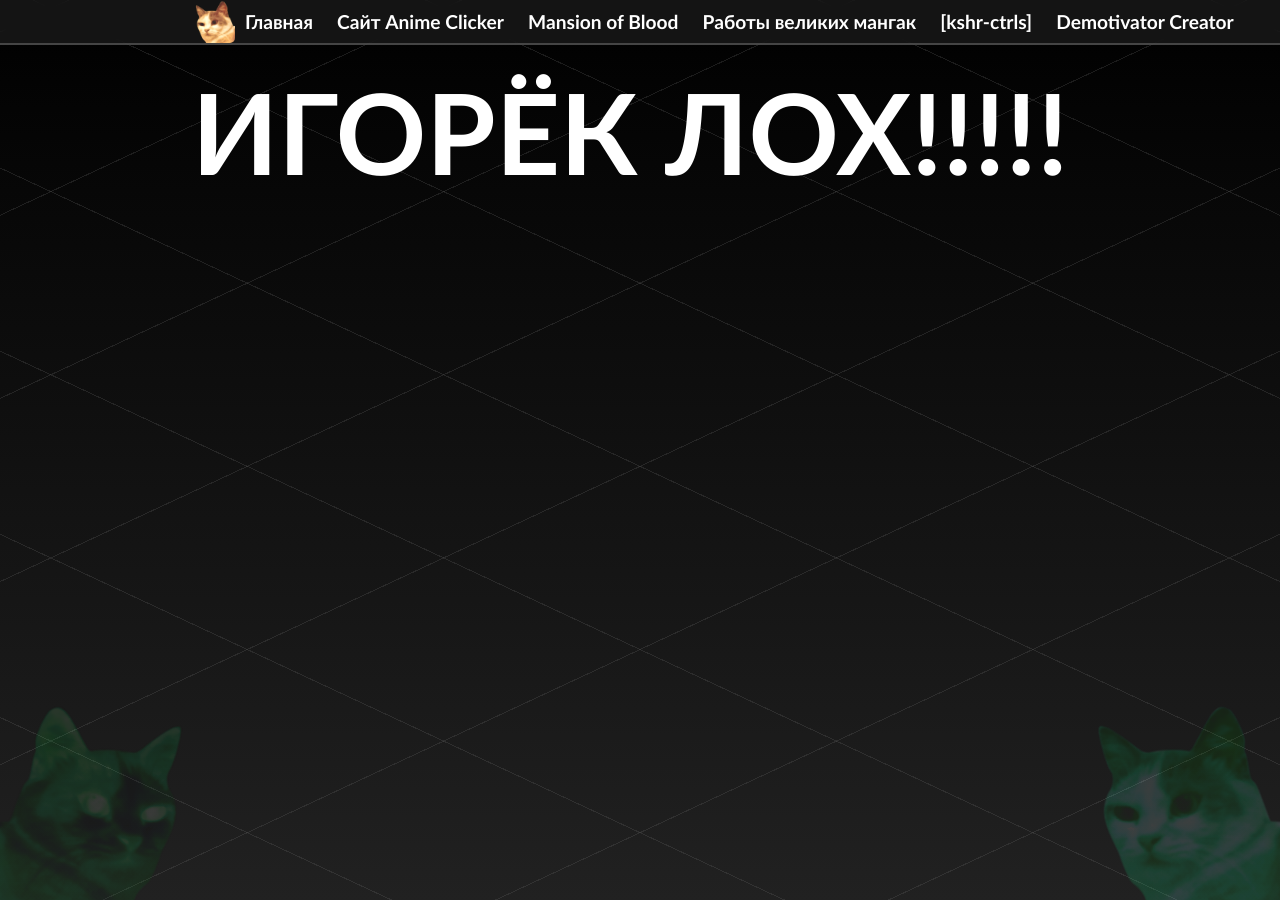
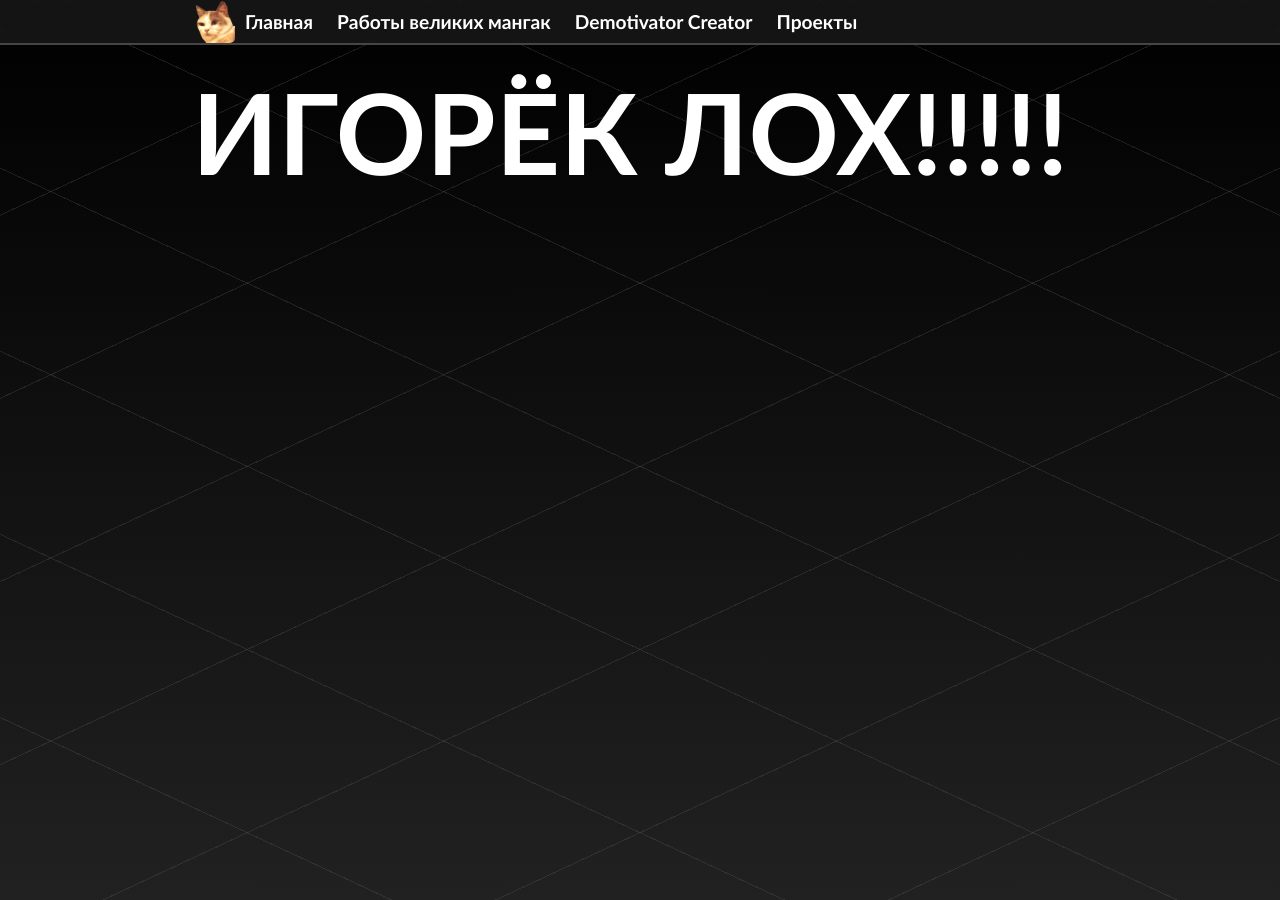
Before and after one commit to catink123/catink123.github.io, a Jekyll site: the page built from igorlox/index.html, in a window 1280 px wide. Built offline with Jekyll 4.4.1, drawn with Linux system fonts in a browser that asks for light colours.

Commit message:
Update default.html

```diff
--- a/_layouts/default.html
+++ b/_layouts/default.html
@@ -15,18 +15,17 @@
 		<body>
 			<div class="menu">
 				<img src="/koshka.png" width="43px" style="float: left; border-radius: 5px;" alt="koshka">
-    				<a href="javascript:void(0)" onclick="link('/index.html')">Главная</a>
+    				<a href="/">Главная</a>
     				<!-- <a href="javascript:void(0)" onclick="link('/kit/index.html')">КАТЫ</a> -->
-    				<a href="http://animeclicker.simplesite.com/">Сайт Anime Clicker</a>
-    				<a href="javascript:void(0)" onclick="link('/ac-android/index.html')">Mansion of Blood</a>
-    				<a href="javascript:void(0)" onclick="link('/artworks/index.html')">Работы великих мангак</a>
-    				<a href="javascript:void(0)" onclick="link('/controls/index.html')">[kshr-ctrls]</a>
-				<a href="javascript:void(0)" onclick="link('/demcreate/index.html')">Demotivator Creator</a>
+<!--     				<a href="http://animeclicker.simplesite.com/">Сайт Anime Clicker</a> -->
+<!--     				<a href="/ac-android/">Mansion of Blood</a> -->
+    				<a href="/artworks/">Работы великих мангак</a>
+<!--     				<a href="/controls/">[kshr-ctrls]</a> -->
+				<a href="/demcreate/">Demotivator Creator</a>
+				<a href="/projects/">Проекты</a>
 					<!-- <a href="javascript:void(0)" onclick="link('/igorlox/index.html')">ИГОРЬ ЛОХ!!!</a> -->
 					<!-- <a href="javascript:void(0)" onclick="link('/teoys/index.html')">TEOYS</a> -->
 			</div>
-                <img draggable="false" class="koshka" src="/koshka.png" width="200px" alt="koshka">
-    		<img draggable="false" class="koshka flip" src="/koshka.png" width="200px" alt="koshka">
 			<p class="loading">Загрузка..</p>
 			<script>
 				$(".loading").fadeOut(1);
```
